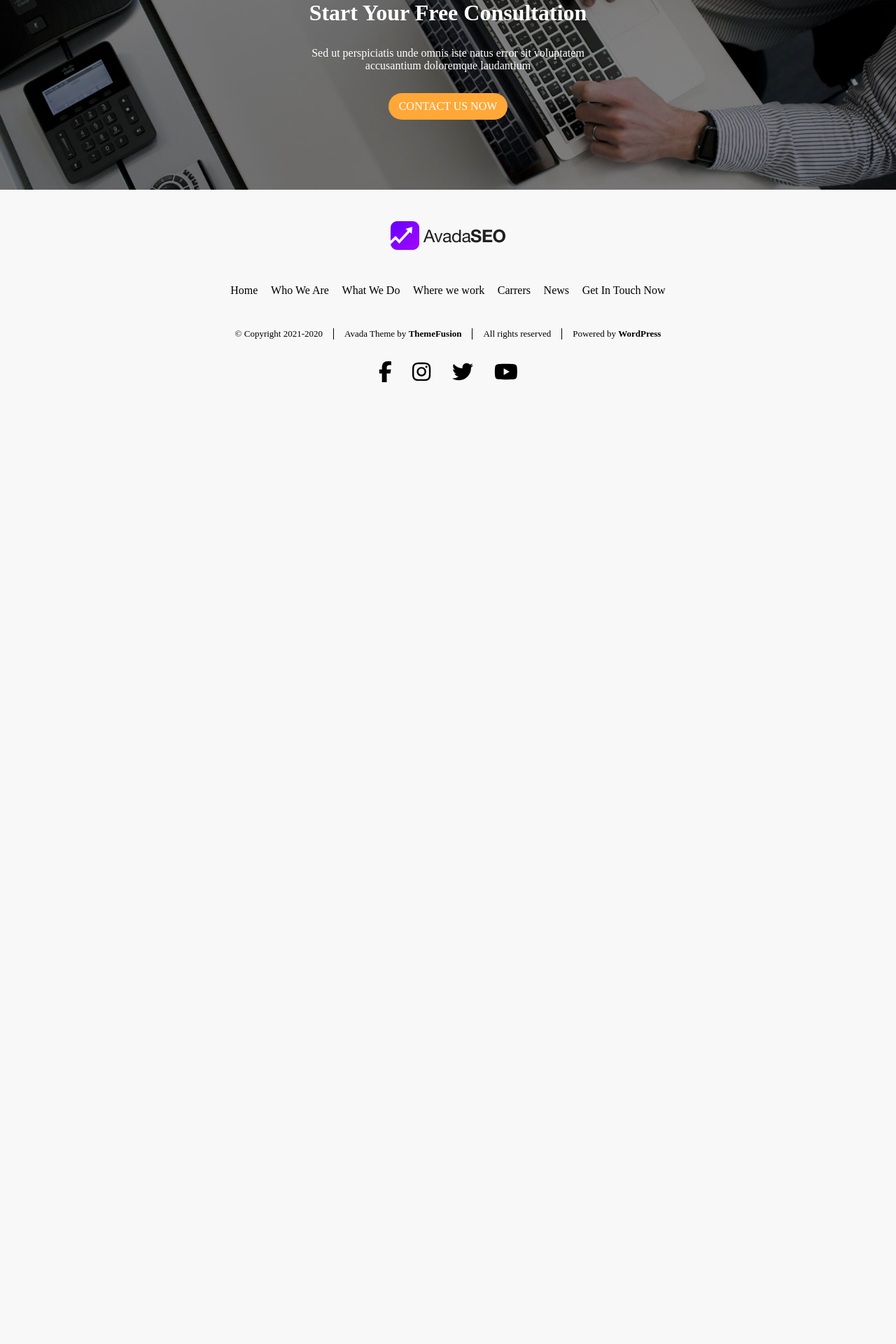
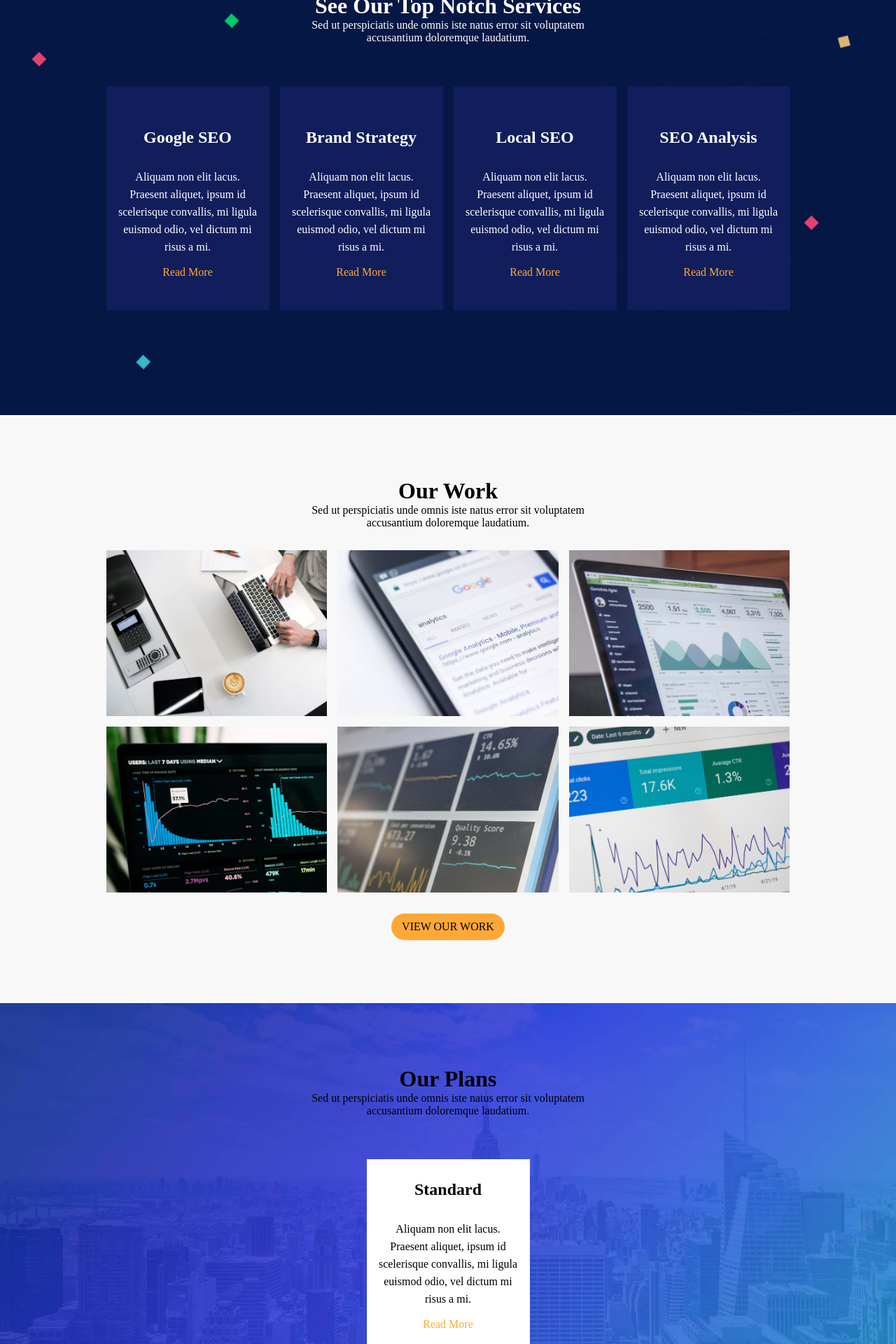
Before and after one commit to Tiberiu-Pislaru/proj-html-vuejs, a Vue app: page / in a window 1280 px wide. Shown: the part 1540-3460 px from the top of the page at 70% size. Before the commit the page ends 2134 px from the top, so only its background shows below. Built offline with nearby package versions, Linux system fonts and the light colour scheme.

Commit message:
Aggiunto OurWorkBox

```diff
--- a/src/App.vue
+++ b/src/App.vue
@@ -2,6 +2,9 @@
   <div id="app">
     <header-box :data='headerLinks'/>
     <main-information/>
+    <service-box/>
+    <our-work-box/>
+    <plans-box/>
     <consultation-box/>
     <footer-box :footerLinks='footerLinks' :footSocial='footerSocial'/>
   </div>
@@ -12,6 +15,9 @@ import HeaderBox from "@/components/HeaderBox.vue"
 import FooterBox from "@/components/FooterBox.vue"
 import ConsultationBox from "@/components/ConsultationBox.vue"
 import MainInformation from "@/components/MainInformation.vue"
+import ServiceBox from "@/components/ServiceBox.vue"
+import OurWorkBox from './components/OurWorkBox.vue'
+import PlansBox from './components/PlansBox.vue'
 
 
 export default {
@@ -20,8 +26,10 @@ export default {
     HeaderBox,
     FooterBox,
     ConsultationBox,
-    MainInformation
-
+    MainInformation,
+    ServiceBox,
+    OurWorkBox,
+    PlansBox,
   },
   data(){
     return{
--- /dev/null
+++ b/src/components/OurWorkBox.vue
@@ -0,0 +1,91 @@
+<template>
+    <div class="container-w pd-tb">
+
+        <div class="container-work">
+            <div class="title">
+                <h1>Our Work</h1>
+                <p>Sed ut perspiciatis unde omnis iste natus error sit voluptatem accusantium doloremque laudatium.</p>
+            </div>
+
+            <div class="container-box">
+
+                <div class="box">
+                    <img src="/images/case-study-gallery-3-1.jpg" alt="">
+                </div>
+
+                <div class="box">
+                    <img src="/images/case-study-gallery-2.jpg" alt="">
+                </div>
+
+                <div class="box">
+                    <img src="/images/case-study-gallery-1-1.jpg" alt="">
+                </div>
+
+                <div class="box">
+                    <img src="/images/case-study-gallery-4-1.jpg" alt="">
+                </div>
+
+                <div class="box">
+                    <img src="/images/case-study-gallery-5-1.jpg" alt="">
+                </div>
+
+                <div class="box">
+                    <img src="/images/case-study-gallery-6-1.jpg" alt="">
+                </div>
+
+                <button class="button color-gs">VIEW OUR WORK</button>
+
+            </div>
+
+        </div>
+    </div>
+</template>
+
+<script>
+export default {
+
+}
+</script>
+
+<style lang="scss" scoped>
+@import '@/style/utility.scss';
+@import '@/style/variables.scss';
+
+.container-w{
+    // color: $color-white;
+
+    .container-work{
+        width:$width-container;
+        margin: 0 auto;
+        text-align: center;
+        .title{
+            width: 55%;
+            margin: 0 auto;
+            margin-bottom: 30px;
+            p{
+                padding: 0 45px;
+            }
+        }
+        .container-box{
+            display: flex;
+            justify-content:space-around;
+            flex-wrap: wrap;
+            .box{
+                width:calc(100%/3 - 15px);
+                margin-bottom: 15px;
+                display: flex;
+                img{
+                    width: 100%;
+                    object-fit: contain;
+                }
+
+            }
+            button{
+                margin-top: 15px;
+            }
+        }
+
+    }
+}
+
+</style>
--- /dev/null
+++ b/src/components/PlansBox.vue
@@ -0,0 +1,97 @@
+<template>
+    <div class="container-se pd-tb">
+
+        <div class="container-service">
+            <div class="title">
+                <h1>Our Plans</h1>
+                <p>Sed ut perspiciatis unde omnis iste natus error sit voluptatem accusantium doloremque laudatium.</p>
+            </div>
+
+            <div class="container-box">
+
+                <div class="box">
+
+
+                    <h2>Standard</h2>
+
+                    <div class="price">
+
+                    </div>
+
+                    <p>Aliquam non elit lacus. Praesent aliquet, ipsum id scelerisque convallis, mi ligula euismod odio, vel dictum mi risus a mi.</p>
+
+                    <div class="link"><a href="#">Read More </a></div>
+                </div>
+
+            </div>
+        </div>
+    </div>
+</template>
+
+<script>
+export default {
+
+}
+</script>
+
+<style lang="scss" scoped>
+@import '@/style/utility.scss';
+@import '@/style/variables.scss';
+
+.container-se{
+    background-image: url('/images/background1.jpg') ;
+    background-position: center;
+    background-repeat: no-repeat;
+    background-size: cover;
+    background-color: $deep-cove;
+
+
+    .container-service{
+        width:$width-container;
+        margin: 0 auto;
+        text-align: center;
+        .title{
+            width: 55%;
+            margin: 0 auto;
+            margin-bottom: 30px;
+            p{
+                padding: 0 45px;
+            }
+        }
+        .container-box{
+            display: flex;
+            justify-content:space-around;
+            margin:60px 0;
+            .box{
+                width:calc(100%/4 - 15px);
+                background-color: $color-white;
+                padding: 30px 15px;
+
+                h2{
+                    margin-bottom: 30px ;
+                }
+                p{
+                    line-height:25px
+                }
+                .link {
+                    margin: 15px 0;
+                    a{
+
+                        color: $yellow-orange;
+                    }
+
+                }
+            }
+        }
+        .img{
+            width: 100%;
+            display: flex;
+            img{
+                width: 100%;
+            }
+        }
+    }
+
+}
+
+</style>
--- /dev/null
+++ b/src/components/ServiceBox.vue
@@ -0,0 +1,140 @@
+<template>
+    <div class="container-se pd-tb">
+
+        <div class="container-service">
+            <div class="title">
+                <h1>See Our Top Notch Services</h1>
+                <p>Sed ut perspiciatis unde omnis iste natus error sit voluptatem accusantium doloremque laudatium.</p>
+            </div>
+
+            <div class="container-box">
+
+                <div class="box">
+
+                    <div class="icon">
+                        <font-awesome-icon icon="fa-brands fa-google" />
+                    </div>
+
+                    <h2>Google SEO</h2>
+
+                    <p>Aliquam non elit lacus. Praesent aliquet, ipsum id scelerisque convallis, mi ligula euismod odio, vel dictum mi risus a mi.</p>
+
+                    <div class="link"><a href="#">Read More</a></div>
+                </div>
+
+                <div class="box">
+
+                    <div class="icon">
+                        <font-awesome-icon icon="fa-solid fa-gear" />
+                    </div>
+
+                    <h2>Brand Strategy</h2>
+
+                    <p>Aliquam non elit lacus. Praesent aliquet, ipsum id scelerisque convallis, mi ligula euismod odio, vel dictum mi risus a mi.</p>
+
+                    <div class="link"><a href="#">Read More</a></div>
+                </div>
+
+                <div class="box">
+
+                    <div class="icon">
+                        <font-awesome-icon icon="fa-solid fa-building" />
+                    </div>
+
+                    <h2>Local SEO</h2>
+
+                    <p>Aliquam non elit lacus. Praesent aliquet, ipsum id scelerisque convallis, mi ligula euismod odio, vel dictum mi risus a mi.</p>
+                    <div class="link"><a href="#">Read More</a></div>
+
+                </div>
+
+                <div class="box">
+
+                    <div class="icon">
+                        <font-awesome-icon icon="fa-solid fa-chart-column" />
+                    </div>
+
+                    <h2>SEO Analysis</h2>
+
+                    <p>Aliquam non elit lacus. Praesent aliquet, ipsum id scelerisque convallis, mi ligula euismod odio, vel dictum mi risus a mi.</p>
+                    <div class="link"><a href="#">Read More</a></div>
+
+                </div>
+
+
+            </div>
+        </div>
+    </div>
+</template>
+
+<script>
+export default {
+
+}
+</script>
+
+<style lang="scss" scoped>
+@import '@/style/utility.scss';
+@import '@/style/variables.scss';
+
+.container-se{
+    color: $color-white;
+    background-image: url('/images/pattern_background.png'), ;
+    background-position: center;
+    background-repeat: no-repeat;
+    background-size: cover;
+    background-color: $deep-cove;
+
+
+    .container-service{
+        width:$width-container;
+        margin: 0 auto;
+        text-align: center;
+        .title{
+            width: 55%;
+            margin: 0 auto;
+            margin-bottom: 30px;
+            p{
+                padding: 0 45px;
+            }
+        }
+        .container-box{
+            display: flex;
+            justify-content:space-around;
+            margin:60px 0;
+            .box{
+                width:calc(100%/4 - 15px);
+                background-color: $lucky-point;
+                padding: 30px 15px;
+                .icon{
+                    color: $yellow-orange;
+                    font-size: 30px;
+                }
+                h2{
+                    margin: 30px 0;
+                }
+                p{
+                    line-height:25px
+                }
+                .link {
+                    margin: 15px 0;
+                    a{
+
+                        color: $yellow-orange;
+                    }
+
+                }
+            }
+        }
+        .img{
+            width: 100%;
+            display: flex;
+            img{
+                width: 100%;
+            }
+        }
+    }
+
+}
+
+</style>
--- a/src/main.js
+++ b/src/main.js
@@ -6,18 +6,26 @@ import { faTwitter } from '@fortawesome/free-brands-svg-icons'
 import { faFacebookF} from '@fortawesome/free-brands-svg-icons'
 import { faInstagram} from '@fortawesome/free-brands-svg-icons'
 import { faYoutube} from '@fortawesome/free-brands-svg-icons'
+import { faGoogle} from '@fortawesome/free-brands-svg-icons'
 import { faRoad } from '@fortawesome/free-solid-svg-icons'
 import { faVideo } from '@fortawesome/free-solid-svg-icons'
 import { faDroplet } from '@fortawesome/free-solid-svg-icons'
+import { faGear } from '@fortawesome/free-solid-svg-icons'
+import { faBuilding } from '@fortawesome/free-solid-svg-icons'
+import { faChartColumn } from '@fortawesome/free-solid-svg-icons'
 
 library.add(faTwitter)
 library.add(faTwitter)
 library.add(faFacebookF)
 library.add(faInstagram)
 library.add(faYoutube)
+library.add(faGoogle)
 library.add(faRoad)
 library.add(faVideo)
 library.add(faDroplet)
+library.add(faGear)
+library.add(faBuilding)
+library.add(faChartColumn)
 
 Vue.component('font-awesome-icon', FontAwesomeIcon)
 
--- a/src/style/utility.scss
+++ b/src/style/utility.scss
@@ -19,6 +19,10 @@ ul{
     padding: 0 15px;
 }
 
+.pd-tb{
+    padding: 90px 0;
+}
+
 .button{
     all:unset;
     padding: 10px 15px;
--- a/src/style/variables.scss
+++ b/src/style/variables.scss
@@ -5,3 +5,6 @@ $science-blue:#0369d7;
 $width-container:992px;
 $concrete:#f3f3f3;
 $alabaster:#f8f8f8;
+$deep-cove:#051745;
+$jackson-purple:#2a1999;
+$lucky-point:#1a246c96;
```
